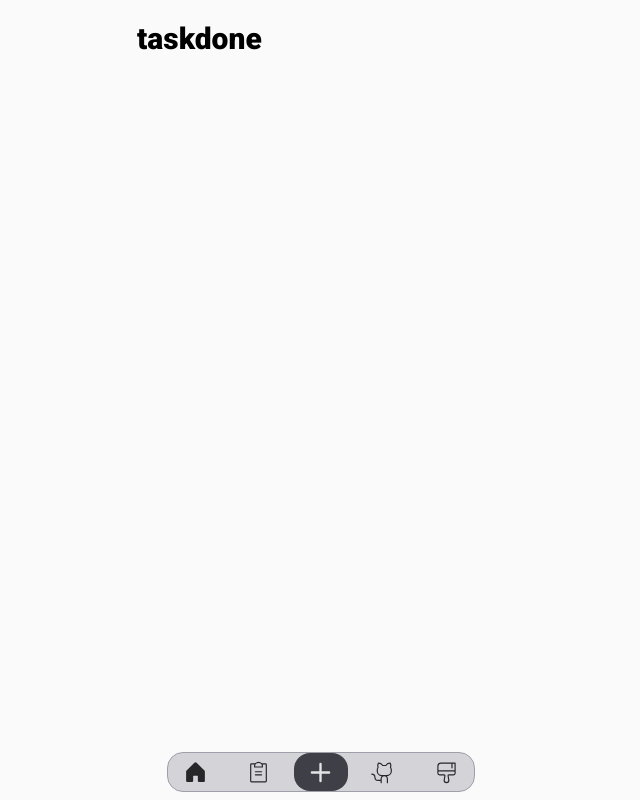
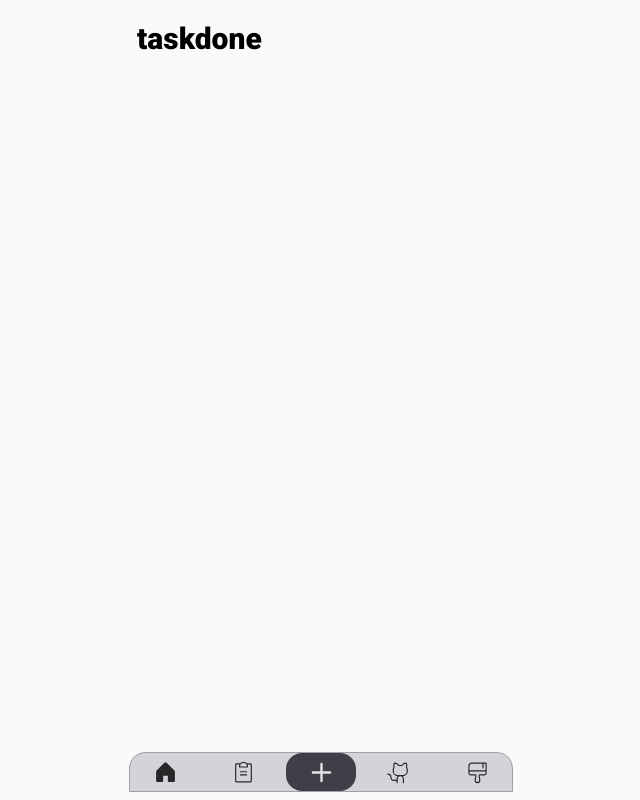
Before and after one commit to Awmiroosen/taskdone, a Next.js app: page / in a window 1280 px wide. Shown: the whole page, without its empty margins (319-959 px from the left). Built offline with nearby package versions, Linux system fonts and the light colour scheme.

Commit message:
some ui changes and fixes

```diff
--- a/src/components/navbar/navbar.jsx
+++ b/src/components/navbar/navbar.jsx
@@ -10,7 +10,6 @@ import {
   PiHouseFill,
   PiClipboardTextLight,
   PiClipboardTextFill,
-  PiPlusLight,
   PiPlusBold,
   PiGithubLogoLight,
   PiPaintBrushBroadLight,
@@ -22,7 +21,7 @@ const Navbar = () => {
 
   return (
     <nav className="fixed bottom-2 w-sm max-w-sm flex justify-center h-10 rounded-2xl">
-      <div className="w-[80%] h-full grid grid-cols-5 gap-x-2 items-center rounded-2xl border dark:text-zinc-200 text-zinc-800 border-zinc-400 bg-zinc-300 dark:border-zinc-800 dark:bg-zinc-900">
+      <div className="w-[100%] h-full grid grid-cols-5 gap-x-2 items-center rounded-t-2xl border dark:text-zinc-200 text-zinc-800 border-zinc-400 bg-zinc-300 dark:border-zinc-800 dark:bg-zinc-900">
         <div className="nav">
           <Link href={"/"} className="nav-item">
             {active === "/" ? (
@@ -41,14 +40,14 @@ const Navbar = () => {
               <PiClipboardTextLight size={25} />
             )}
           </Link>
-          <span className="nav-title  bg-zinc-300 dark:bg-zinc-800">Tasks</span>
+          <span className="nav-title bg-zinc-300 dark:bg-zinc-800">Tasks</span>
         </div>
         <div
           className={`nav bg-zinc-700 text-zinc-200 dark:bg-neutral-400 dark:text-zinc-800 rounded-2xl ${
-            active === "/add" ? "bg-zinc-800 dark:bg-zinc-200" : null
+            active === "/add" ? "bg-zinc-800 dark:bg-zinc-200" : ""
           }`}
         >
-          <Link href={"/add"} className="nav-item">
+          <Link href={"/add"} className="nav-item px-5 py-1.5">
             <PiPlusBold size={25} />
           </Link>
           <span className="nav-title bg-zinc-800 dark:bg-zinc-200 text-zinc-200 dark:text-zinc-800">
@@ -59,11 +58,13 @@ const Navbar = () => {
           <a
             href="https://github.com/awmiroosen"
             target="_blank"
-            className="nav-item"
+            className="nav-item hover:text-indigo-700"
           >
             <PiGithubLogoLight size={25} />
           </a>
-          <span className="nav-title bg-zinc-300 dark:bg-zinc-800">Github</span>
+          <span className="nav-title bg-indigo-400 dark:bg-indigo-800">
+            Github
+          </span>
         </div>
         <div className="nav">
           <button
```
